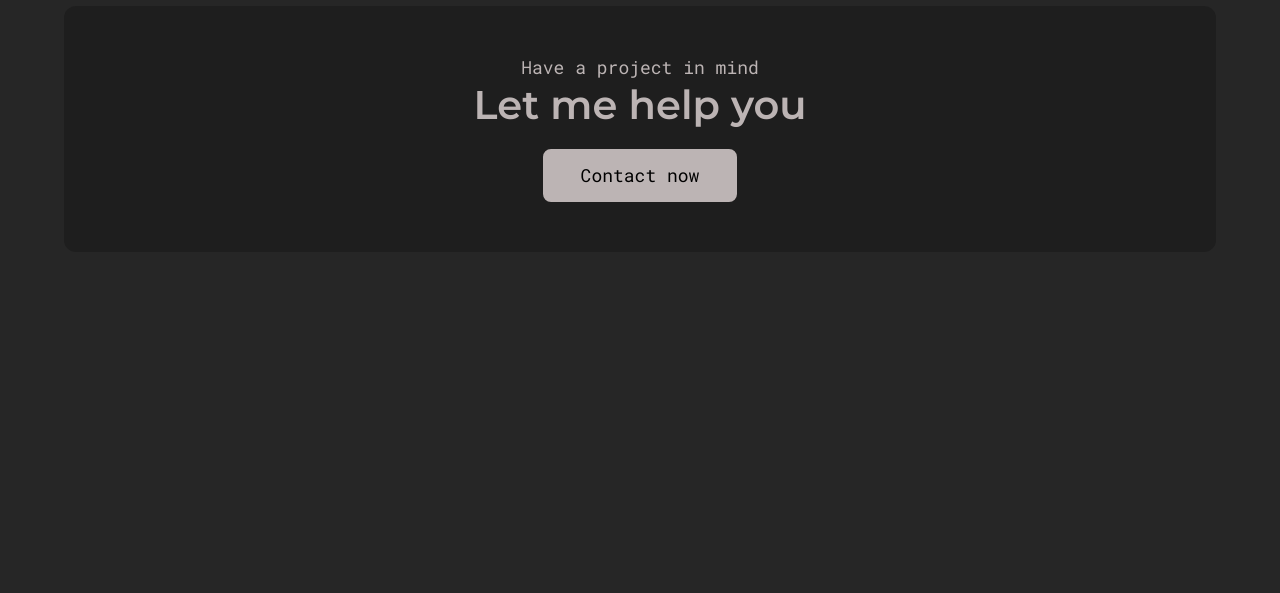
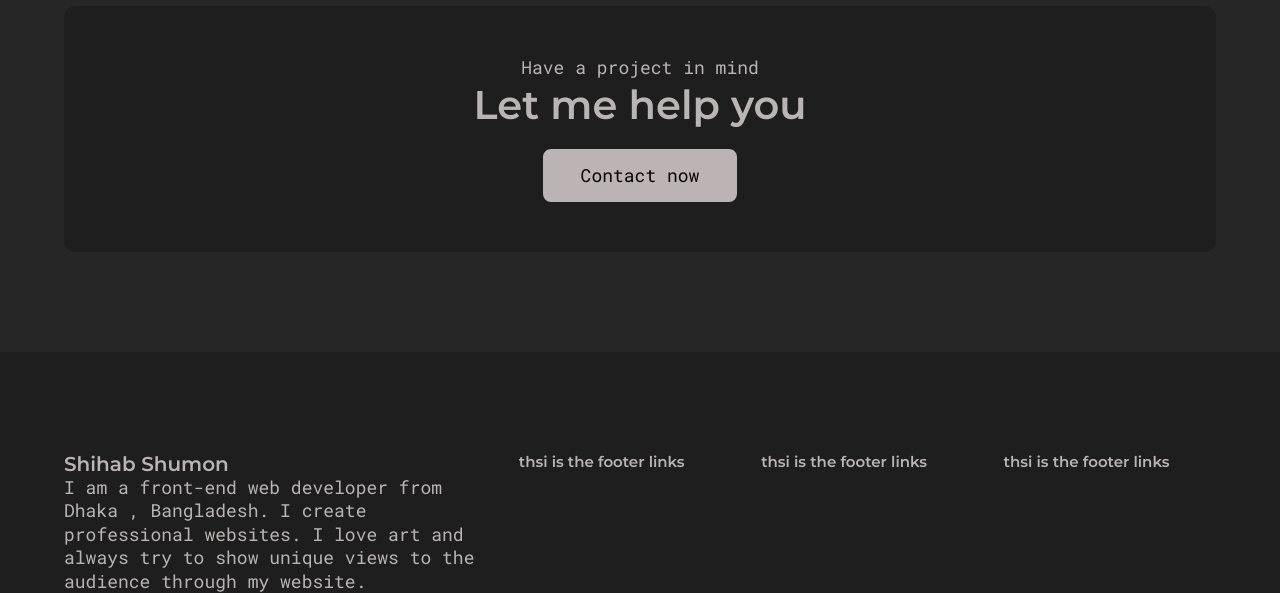
Before and after one commit to shihab91/shihab-s-portfolio, a React (Create React App) app: page / in a window 1280 px wide. Shown: the part 4057-4650 px from the top of the page. Before the commit the page ends 4409 px from the top, so only its background shows below. Built offline with nearby package versions, Linux system fonts and the light colour scheme; the HTML template or start-up script is replaced by a standard one; a web font is replaced by a local one.

Commit message:
started working with the footer section

```diff
--- /dev/null
+++ b/src/components/Footer.js
@@ -0,0 +1,49 @@
+/* eslint-disable quotes */
+/* eslint-disable prettier/prettier */
+import React from "react";
+import styled from "styled-components";
+import FooterCol from "./FooterCol";
+import PText from "./PText";
+
+const FooterStyle = styled.div`
+  padding-top: 10rem;
+  background-color: var(--deep-dark);
+  .container {
+    display: flex;
+    gap: 3rem;
+  }
+  .footer__col1 {
+    flex: 2;
+  }
+  .footer__col2,
+  .footer__col3,
+  .footer__col4 {
+    flex: 1;
+  }
+`;
+
+export default function Footer() {
+  return (
+    <FooterStyle>
+      <div className="container">
+        <div className="footer__col1">
+          <h1 className="footer__col1__title">Shihab Shumon</h1>
+          <PText>
+            I am a front-end web developer from Dhaka , Bangladesh. I create
+            professional websites. I love art and always try to show unique
+            views to the audience through my website.
+          </PText>
+        </div>
+        <div className="footer__col2">
+          <FooterCol />
+        </div>
+        <div className="footer__col3">
+          <FooterCol />
+        </div>
+        <div className="footer__col4">
+          <FooterCol />
+        </div>
+      </div>
+    </FooterStyle>
+  );
+}
--- /dev/null
+++ b/src/components/FooterCol.js
@@ -0,0 +1,11 @@
+/* eslint-disable quotes */
+/* eslint-disable prettier/prettier */
+import React from "react";
+
+export default function FooterCol() {
+  return (
+    <div>
+      <h2>thsi is the footer links</h2>
+    </div>
+  );
+}
--- a/src/pages/Home.js
+++ b/src/pages/Home.js
@@ -3,6 +3,7 @@
 import React from "react";
 import About from "../components/About";
 import ContactBanner from "../components/ContactBanner";
+import Footer from "../components/Footer";
 import HeroSection from "../components/HeroSection";
 import ProjectSection from "../components/ProjectSection";
 import Services from "../components/Services";
@@ -17,6 +18,7 @@ export default function Home() {
       <ProjectSection />
       <Testimonial />
       <ContactBanner />
+      <Footer />
     </>
   );
 }
```
